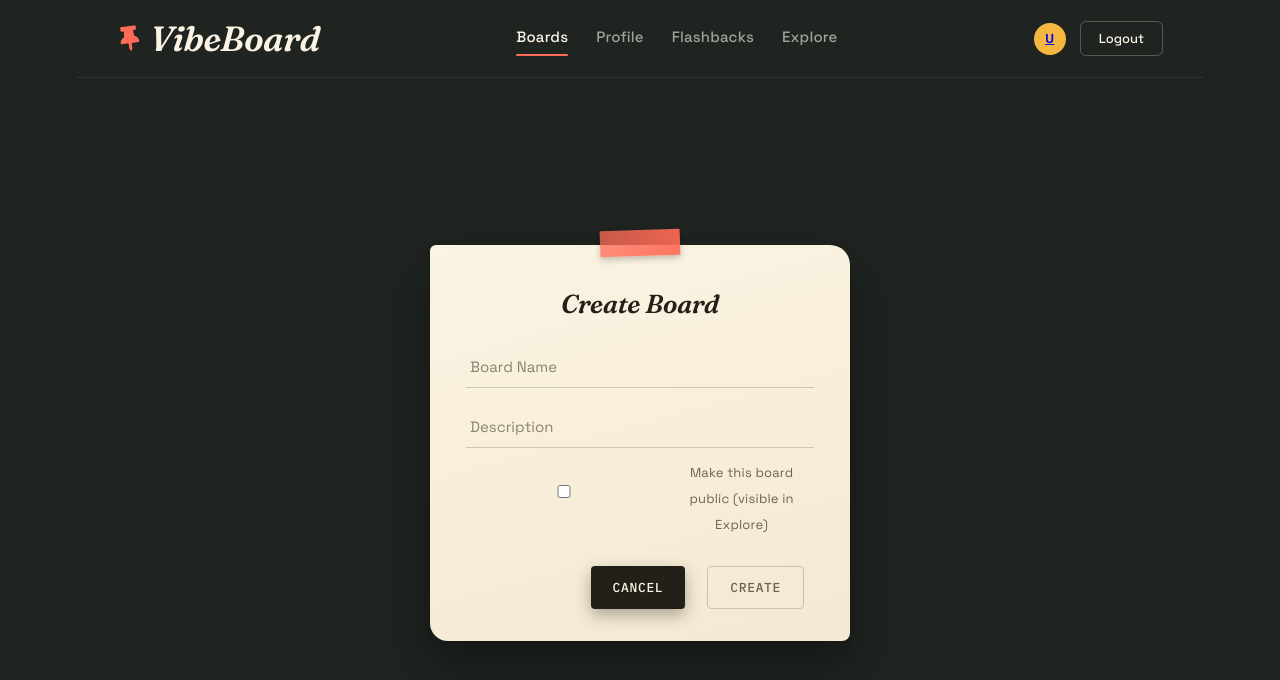
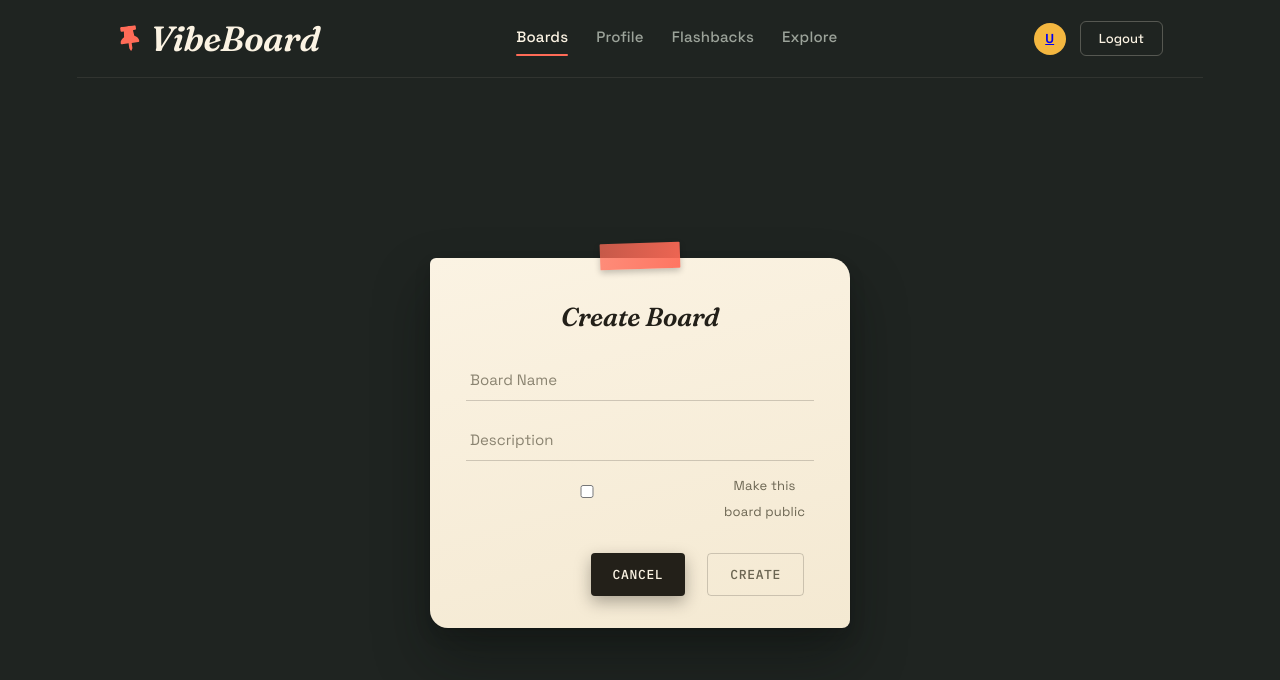
Before and after one commit to ImanAmirr/VibeBoard, a React app in the folder frontend/: page /boards/new in a window 1280 px wide. Shown: the top 680 px of the page. Built offline with nearby package versions, Linux system fonts and the light colour scheme; no server answers; the HTML template or start-up script is replaced by a standard one.

Commit message:
privacy feature

```diff
--- a/frontend/src/pages/createBoard.jsx
+++ b/frontend/src/pages/createBoard.jsx
@@ -82,7 +82,7 @@ export default function CreateBoard() {
                             checked={!isPrivate}
                             onChange={(e) => setIsPrivate(!e.target.checked)}
                         />
-                        Make this board public (visible in Explore)
+                        Make this board public
                     </label>
 
                     {serverError && <p className="form-error">{serverError}</p>}
--- a/frontend/src/pages/editBoard.jsx
+++ b/frontend/src/pages/editBoard.jsx
@@ -115,7 +115,7 @@ export default function EditBoard() {
                                 checked={!isPrivate}
                                 onChange={(e) => setIsPrivate(!e.target.checked)}
                             />
-                            Make this board public (visible in Explore)
+                            Make this board public
                         </label>
 
                         {serverError && <p className="form-error">{serverError}</p>}
```
